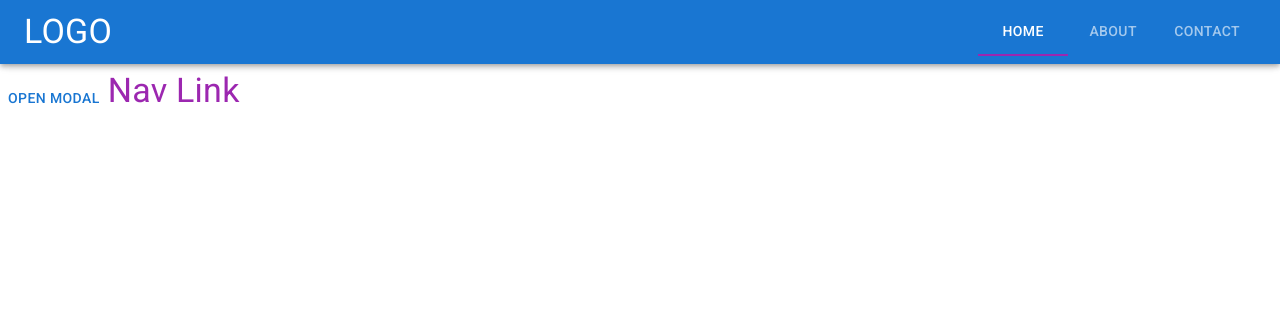
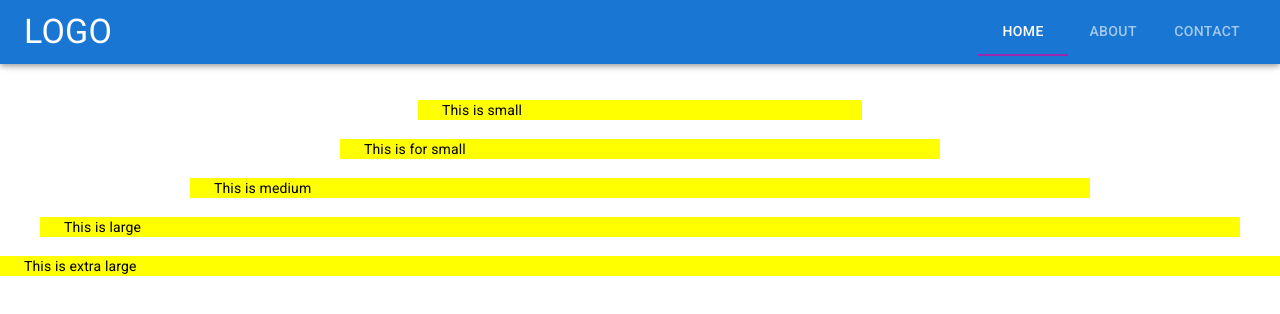
Before and after one commit to sepidehvahedian/mui-tutorails, a React (Create React App) app: page / in a window 1280 px wide. Shown: the top 314 px of the page. Built offline with nearby package versions, Linux system fonts and the light colour scheme.

Commit message:
Container

```diff
--- a/src/App.js
+++ b/src/App.js
@@ -11,6 +11,7 @@ import {
 import Form from "./components/Form";
 import Cards from "./components/Cards";
 import Modals from "./components/Modals";
+import Containers from "./components/Containers";
 
 function App() {
   const [value, setValue] = React.useState(0);
@@ -33,9 +34,10 @@ function App() {
         </Toolbar>
       </AppBar>
       {/* <Form/> */}
-      <div styles={{ margintop: 100 }}>
+      <div styles={{ margintop: 300 }}>
         {/* <Cards /> */}
-        <Modals />
+        {/* <Modals /> */}
+        <Containers/>
       </div>
     </div>
   );
--- /dev/null
+++ b/src/components/Containers.js
@@ -0,0 +1,31 @@
+import React from "react";
+import { Container, Typography } from "@mui/material";
+
+function Containers() {
+  return (
+    <div style={{marginTop:'100px'}}>
+      <Container sx={{ backgroundColor: "yellow" }} maxWidth="xs">
+        <Typography variant="body2">This is small</Typography>
+      </Container>
+      <br />
+      <Container sx={{ backgroundColor: "yellow" }} maxWidth="sm">
+        <Typography variant="body2">This is for small</Typography>
+      </Container>
+      <br />
+      <Container sx={{ backgroundColor: "yellow" }} maxWidth="md">
+        <Typography variant="body2">This is medium</Typography>
+      </Container>
+      <br />
+      <Container sx={{ backgroundColor: "yellow" }} maxWidth="lg">
+        <Typography variant="body2">This is large</Typography>
+      </Container>
+      <br />
+      <Container sx={{ backgroundColor: "yellow" }} maxWidth="xl">
+        <Typography variant="body2">This is extra large</Typography>
+      </Container>
+      <br />
+    </div>
+  );
+}
+
+export default Containers;
```
